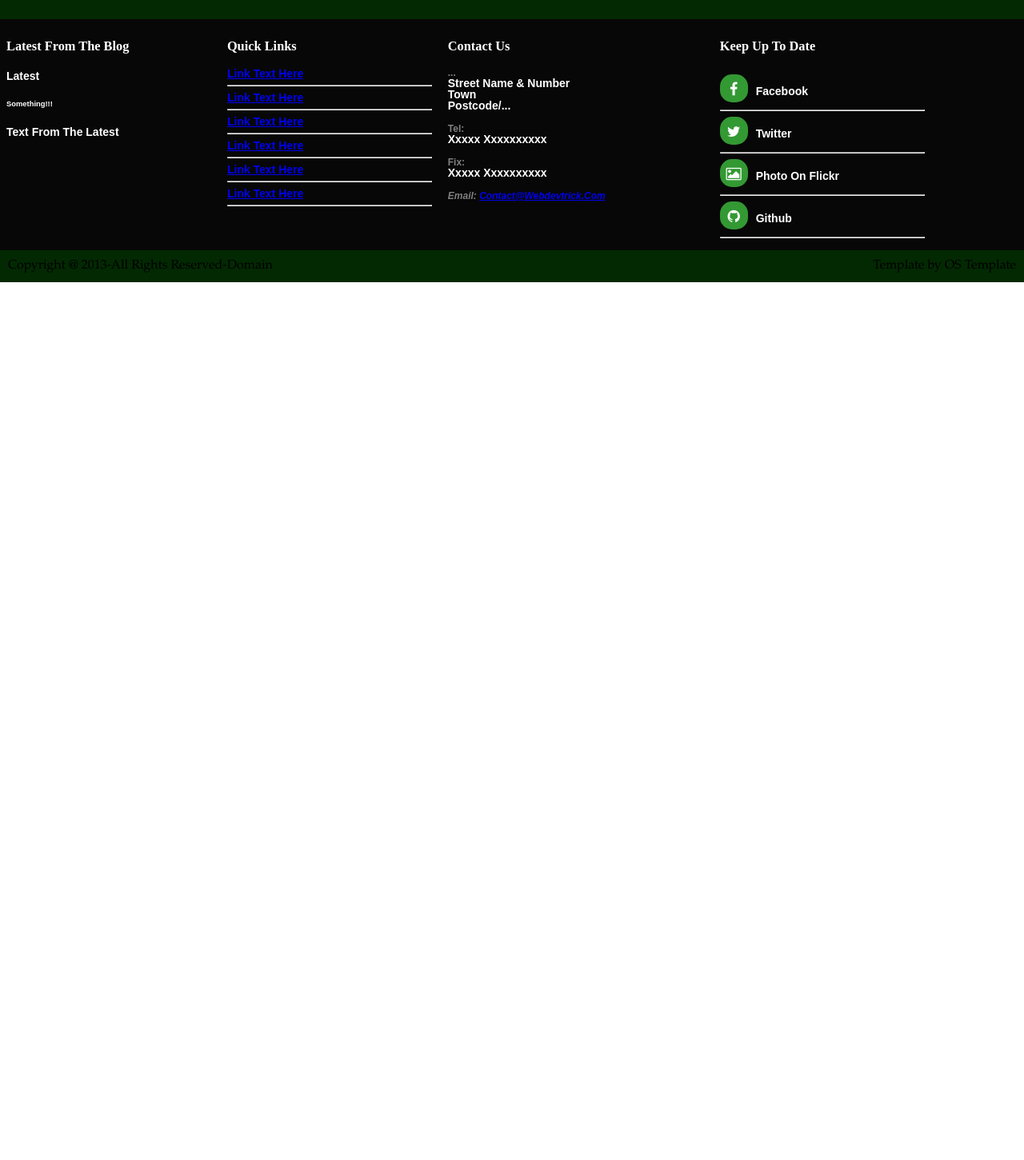
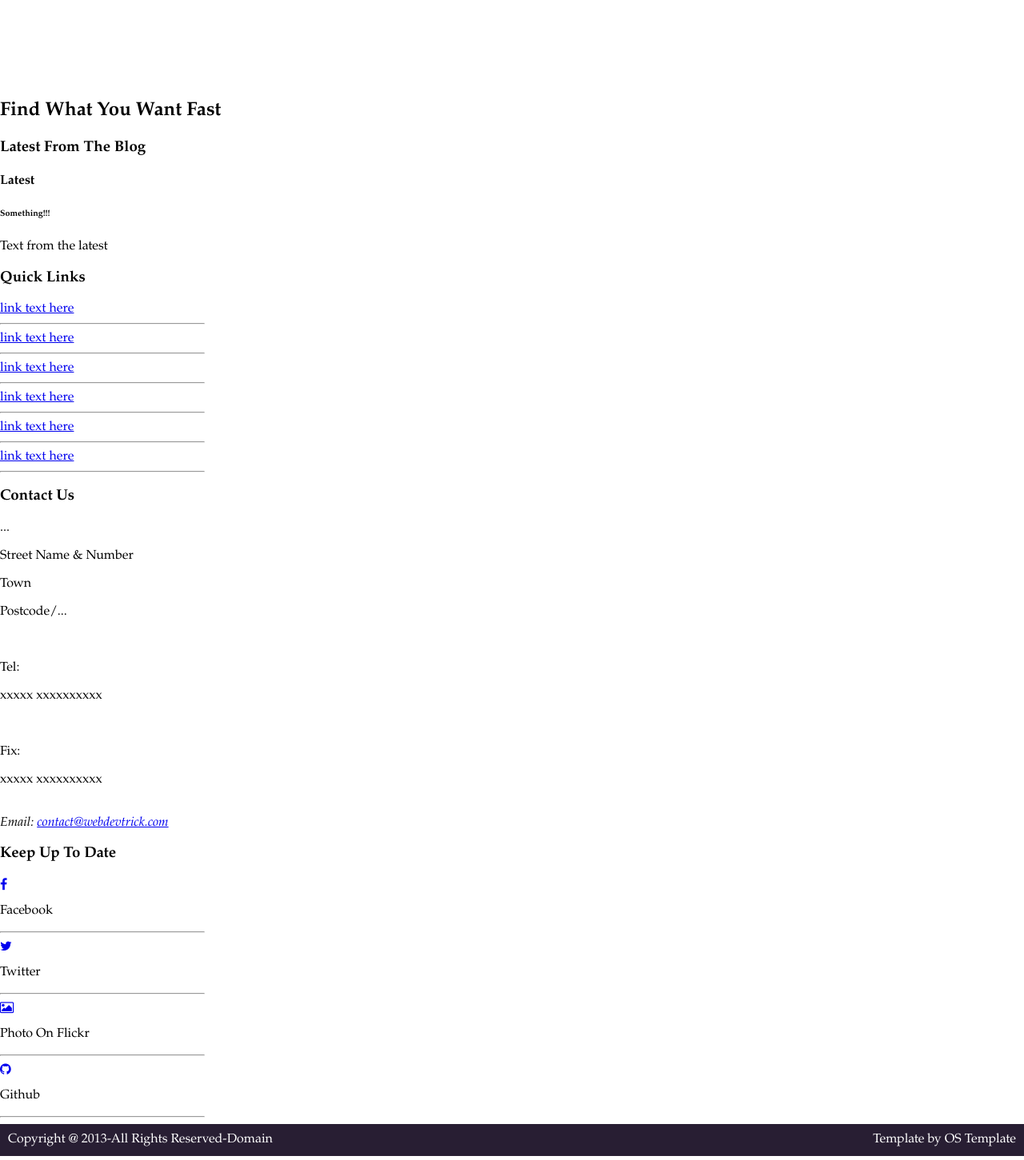
Before and after one commit to leonorasherifi/INT19_20_Gr26, a PHP site: page /home.html in a window 1280 px wide. Shown: the part 1492-2943 px from the top of the page at 80% size. Before the commit the page ends 1845 px from the top, so only its background shows below. Run offline with PHP 8.4, Linux system fonts and the light colour scheme; some libraries are stand-ins or nearby versions.

Commit message:
Update home.css

```diff
--- a/home.css
+++ b/home.css
@@ -165,121 +178,18 @@
 
 .img{
   	width:300px;
- 	height: 150px;
+ 	height: 250px;
 }
 /*-------------------------------------------------------------------------------*/
 
-
-
-/*  FOOTER  ---------------------------------------------------------------------*/
-.footer{
-	text-transform: capitalize;
-	background-color: #070707;
-	box-sizing: border-box;
-	width: 100%;
-	text-align: left;
-	margin-top: bottom;
-	font: bold 14px sans-serif;
-}
-
-.footer #title{
-	color: white;
-	background-color: rgb(3, 41, 3);
-	padding: 2px;
-	font-family: Bahnschrift Light Condensed;
-}
-
-.footer .footer-1,
-.footer .footer-2,
-.footer .footer-3,
-.footer .footer-4{
-	display: inline-block;
-	vertical-align: top;
-	margin: 8px;
-}
-
-.footer h3{
-	color: white;
-	font-family: Bahnschrift Light Condensed;
-}
-
-a:hover{
-	color: yellow;
-}
-
-.footer .footer-1 .latest{
-	color: white;
-}
-
-.footer .footer-2 .links{
-	margin: 30px 0 12px;
-	padding: 0;
-	color: white;
-	margin:0;
-	font-size:14px;
-	line-height:1;
-}
-
-.footer .footer-3 .company{
-	color: grey;
-	font-size:12px;
-	line-height:1;
-	margin-left: 10px:
-}
-
-.footer .footer-3 p{
-	color: white;
-	margin:0;
-	font-size:14px;
-	line-height:1;
-}
-
-.footer .footer-4 .footer-icons{
-	margin-top: 25px;
-}
-
-.footer .footer-4 .footer-icons  p {
- 	margin-left:45px;
- 	margin-top: 20px;
- 	margin-bottom: 15px;
- 	color: white;
-}
-
-.footer .footer-4 .footer-icons a{
-	display: block;
-	width: 35px;
-	height: 35px;
-	cursor: pointer;
-	background-color: rgb(51,153,51);
-	border-radius: 15px;
-
-	font-size: 18px;
-	color: white;
-	text-align: center;
-	line-height: 35px;
-
-	margin-right: 3px;
-	margin-bottom: -42px;
-}
-
-.footer .footer-4 .footer-icons i{
-	padding-top: 10px;
-}
-
-.footer .footer-4 .footer-icons i:hover{
-	color: yellow;
-}
-/*---------------------------------------------------------------------------------------*/
-
-
-
 /*COPYRIGHT FOTER2  ----------------------------------------------------------------------*/
 .copyright{
-	background-color: rgb(3, 41, 3);
+	background-color: #281E33;
 	width: 100%;
     height: 40px;
     padding-right: 10px;
     padding-left: 10px;
+    color:white;
 }
 
 .copyright p {
```
Also changed, not shown: other parts of home.css (+27 -14 lines).
